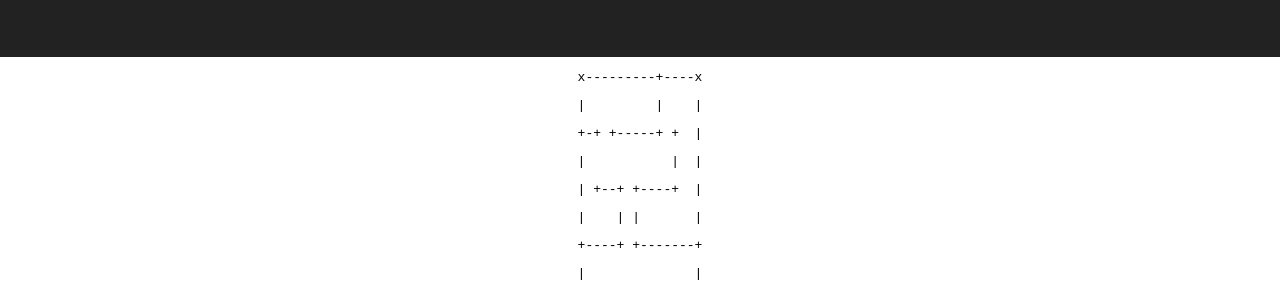
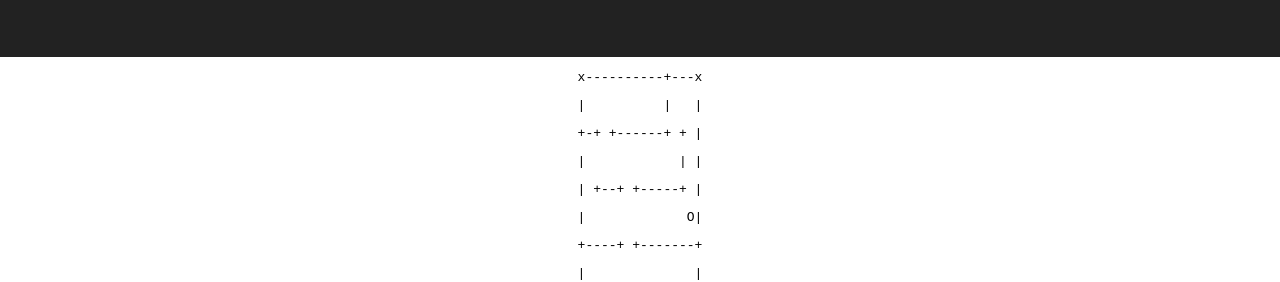
Before and after one commit to thinkful-ei22/w7d3-rachel-devin, a React (Create React App) app in the folder vundermaze/: page / in a window 1280 px wide. Shown: the part 133-415 px from the top of the page. Built offline with nearby package versions, Linux system fonts and the light colour scheme.

Commit message:
Add dynamic player position to maze render

```diff
--- a/vundermaze/src/component/render-maze.js
+++ b/vundermaze/src/component/render-maze.js
@@ -2,12 +2,12 @@ import React from 'react';
 
 
 export default function RenderMaze(props){
-  const defaultMaze = [
-    'x---------+----x',
-    '|         |    |',
-    '+-+ +-----+ +  |',
-    '|           |  |',
-    '| +--+ +----+  |',
+  var defaultMaze = [
+    'x----------+---x',
+    '|          |   |',
+    '+-+ +------+ + |',
+    '|            | |',
+    '| +--+ +-----+ |',
     '|    | |       |',
     '+----+ +-------+',
     '|              |',
@@ -15,19 +15,30 @@ export default function RenderMaze(props){
   ]
 
 
+  const player = {x:5, y:14};
+  var newMaze = defaultMaze;
+
+  function stringSplice(s) {
+      return function splice() {
+          var a = s.split('');
+          Array.prototype.splice.apply(a, arguments);
+          return a.join('');
+      };
+  }
+
+  newMaze[player.x] = stringSplice(newMaze[7])(player.y, 1, 'O');
+
   return (
-    // player = {x:}
-    // var newMaze
     <section className="maze-container">
-      <pre>{defaultMaze[0]}</pre>
-      <pre>{defaultMaze[1]}</pre>
-      <pre>{defaultMaze[2]}</pre>
-      <pre>{defaultMaze[3]}</pre>
-      <pre>{defaultMaze[4]}</pre>
-      <pre>{defaultMaze[5]}</pre>
-      <pre>{defaultMaze[6]}</pre>
-      <pre>{defaultMaze[7]}</pre>
-      <pre>{defaultMaze[8]}</pre>
+      <pre>{newMaze[0]}</pre>
+      <pre>{newMaze[1]}</pre>
+      <pre>{newMaze[2]}</pre>
+      <pre>{newMaze[3]}</pre>
+      <pre>{newMaze[4]}</pre>
+      <pre>{newMaze[5]}</pre>
+      <pre>{newMaze[6]}</pre>
+      <pre>{newMaze[7]}</pre>
+      <pre>{newMaze[8]}</pre>
     </section>
   )
 
```
